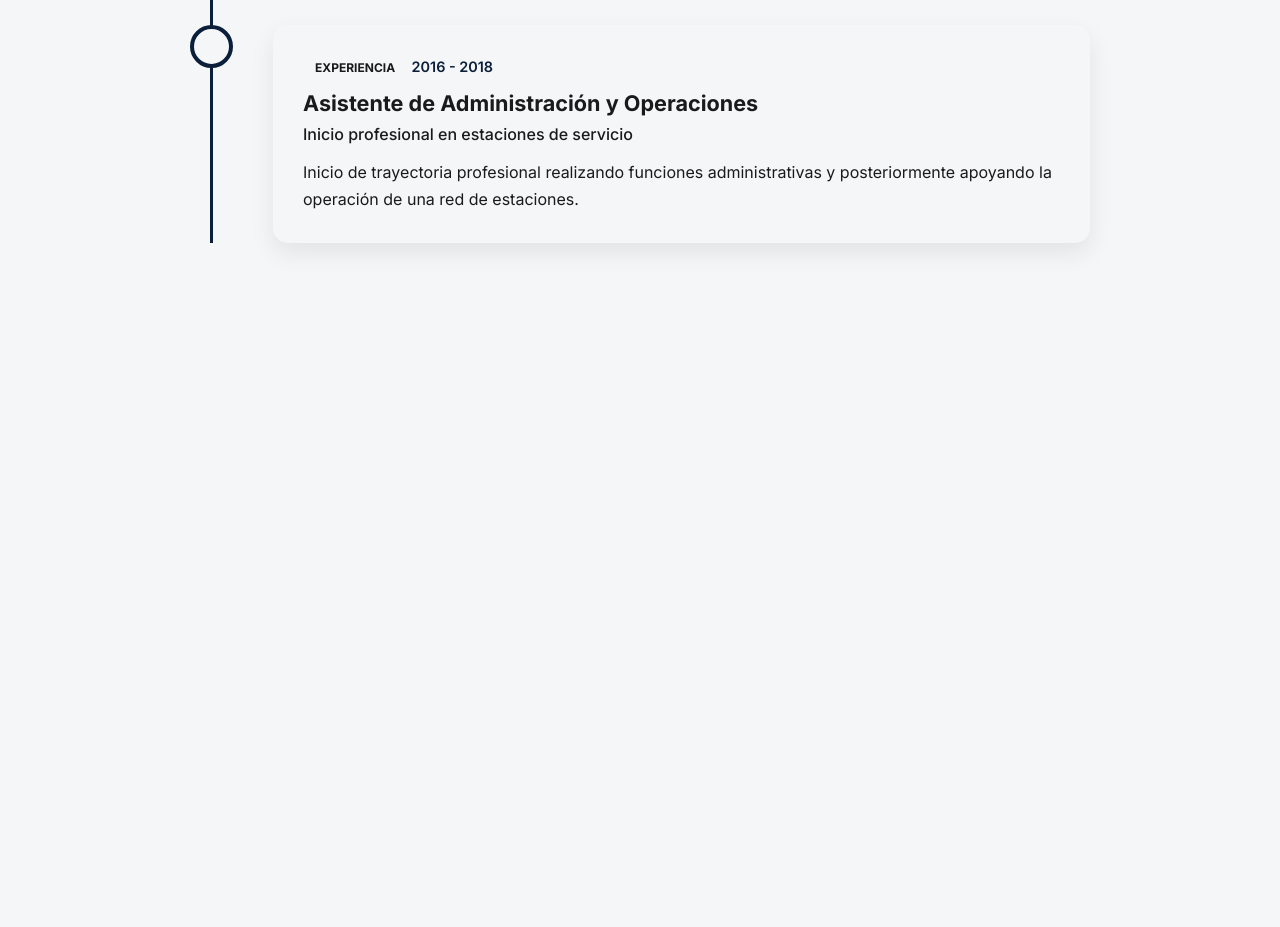
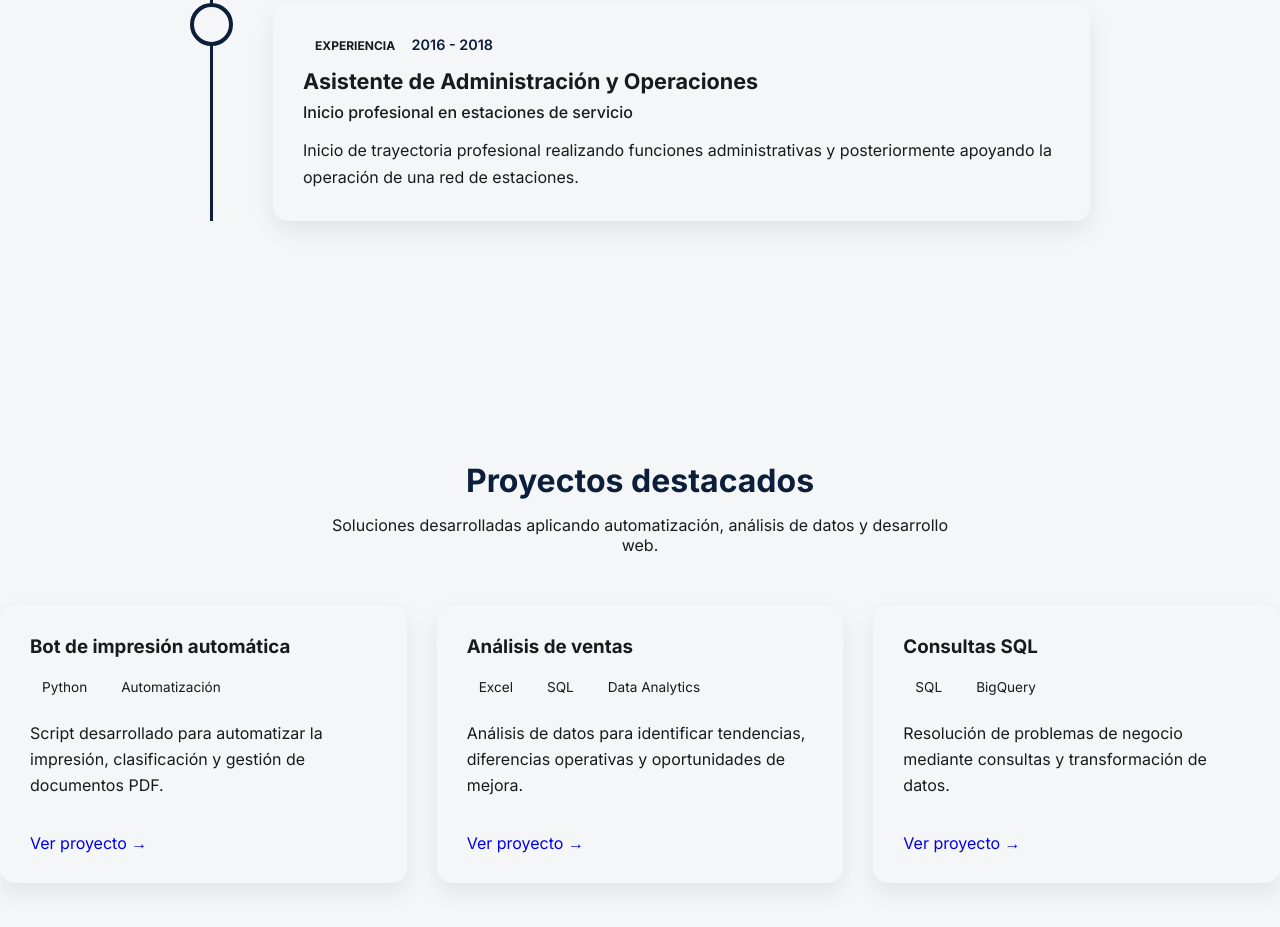
Before and after one commit to Luiseoma/luis-omana-portfolio, a plain HTML site: page index.html in a window 1280 px wide. Shown: the part 3628-4555 px from the top of the page. Before the commit the page ends 4031 px from the top, so only its background shows below. Drawn offline with Linux system fonts and the light colour scheme.

Commit message:
proyectos en preparación

```diff
--- /dev/null
+++ b/assets/css/projects.css
@@ -0,0 +1,72 @@
+#proyectos{
+    padding: 80px 0;
+}
+
+.section-title{
+    text-align: center;
+    margin-bottom: 50px;
+}
+
+.section-title h2{
+    font-size: 2rem;
+    color: var(--color-primary);
+    margin-bottom: 15px;
+}
+
+.section-title p{
+    max-width: 650px;
+    margin: 0 auto;
+}
+
+.projects-container{
+    display: grid;
+    grid-template-columns: repeat(3, 1fr);
+    gap: 30px;
+}
+
+.project-card{
+    background-color: var(--color-background);
+    padding: 30px;
+    border-radius: 15px;
+    box-shadow: 0 10px 25px rgba(0, 0, 0, .08);
+    transition: transform 0.3s ease;
+}
+
+.project-card:hover{
+    transform: translateY(-8px);
+}
+
+.project-card h3{
+    margin-bottom: 15px;
+}
+
+.project-card p{
+    margin: 20px 0;
+    line-height: 1.6;
+}
+
+.project-tags{
+    display: flex;
+    flex-wrap: wrap;
+    gap: 10px;
+}
+
+
+.project-tags span{
+    padding: 6px 12px;
+    border-radius: 20px;
+    font-size: 0.85rem;
+}
+
+.project-card a{
+    display: inline-block;
+    margin-top: 15px;
+    text-decoration: none;
+}
+
+/*responsive*/
+@media (max-width: 900px) {
+    .projects-container {
+        grid-template-columns: 1fr;
+    }
+}
--- a/assets/css/variables.css
+++ b/assets/css/variables.css
@@ -3,6 +3,7 @@
     --color-background: #F5F6F8;
     --color-text: #1A1A1A;
     --color-white: #FFFFFF;
+    --background-card: #FFFFFF;
 }
 
 html{
--- a/index.html
+++ b/index.html
@@ -17,6 +17,7 @@
     <link rel="stylesheet" href="assets/css/animation.css">
     <link rel="stylesheet" href="assets/css/technologies.css">
     <link rel="stylesheet" href="assets/css/experience.css">
+    <link rel="stylesheet" href="assets/css/projects.css">
 </head>
 <body>
     <header>
@@ -211,6 +212,7 @@
                     </span>
                     <span class="timeline-date">
                         2023
+                    </span>
                     <h3>
                         Formación en Desarrollo Frontend
                     </h3>
@@ -273,7 +275,61 @@
             </div>
         </section>
         <section id="proyectos">
-            <!--Proyectos destacados-->
+            <div class="section-title">
+                <h2>Proyectos destacados</h2>
+                <p>
+                    Soluciones desarrolladas aplicando automatización,
+                    análisis de datos y desarrollo web.
+                </p>
+            </div>
+            <div class="projects-container">
+                <!-- Proyecto 1 -->
+                <article class="project-card">
+                    <h3>Bot de impresión automática</h3>
+                    <div class="project-tags">
+                        <span>Python</span>
+                        <span>Automatización</span>
+                    </div>
+                    <p>
+                        Script desarrollado para automatizar la impresión,
+                        clasificación y gestión de documentos PDF.
+                    </p>
+                    <a href="projects/bot-impresion.html">
+                        Ver proyecto →
+                    </a>
+                </article>
+                <!-- Proyecto 2 -->
+                <article class="project-card">
+                    <h3>Análisis de ventas</h3>
+                    <div class="project-tags">
+                        <span>Excel</span>
+                        <span>SQL</span>
+                        <span>Data Analytics</span>
+                    </div>
+                    <p>
+                        Análisis de datos para identificar tendencias,
+                        diferencias operativas y oportunidades de mejora.
+                    </p>
+                    <a href="projects/analisis-ventas.html">
+                        Ver proyecto →
+                    </a>
+                </article>
+                <!-- Proyecto 3 -->
+                <article class="project-card">
+                    <h3>Consultas SQL</h3>
+                    <div class="project-tags">
+                        <span>SQL</span>
+                        <span>BigQuery</span>
+                    </div>
+                    <p>
+                        Resolución de problemas de negocio mediante
+                        consultas y transformación de datos.
+                    </p>
+                    <a href="projects/sql-project.html">
+                        Ver proyecto →
+                    </a>
+                </article>
+            </div>
         </section>
         <section id="certificados">
             <!--Cursos y certificados-->
```
Also changed, not shown: projects/bot-impresion.html (added, +75 -0 lines), projects/analisis-ventas.html (added), projects/sql-project.html (added), 2 other files.
